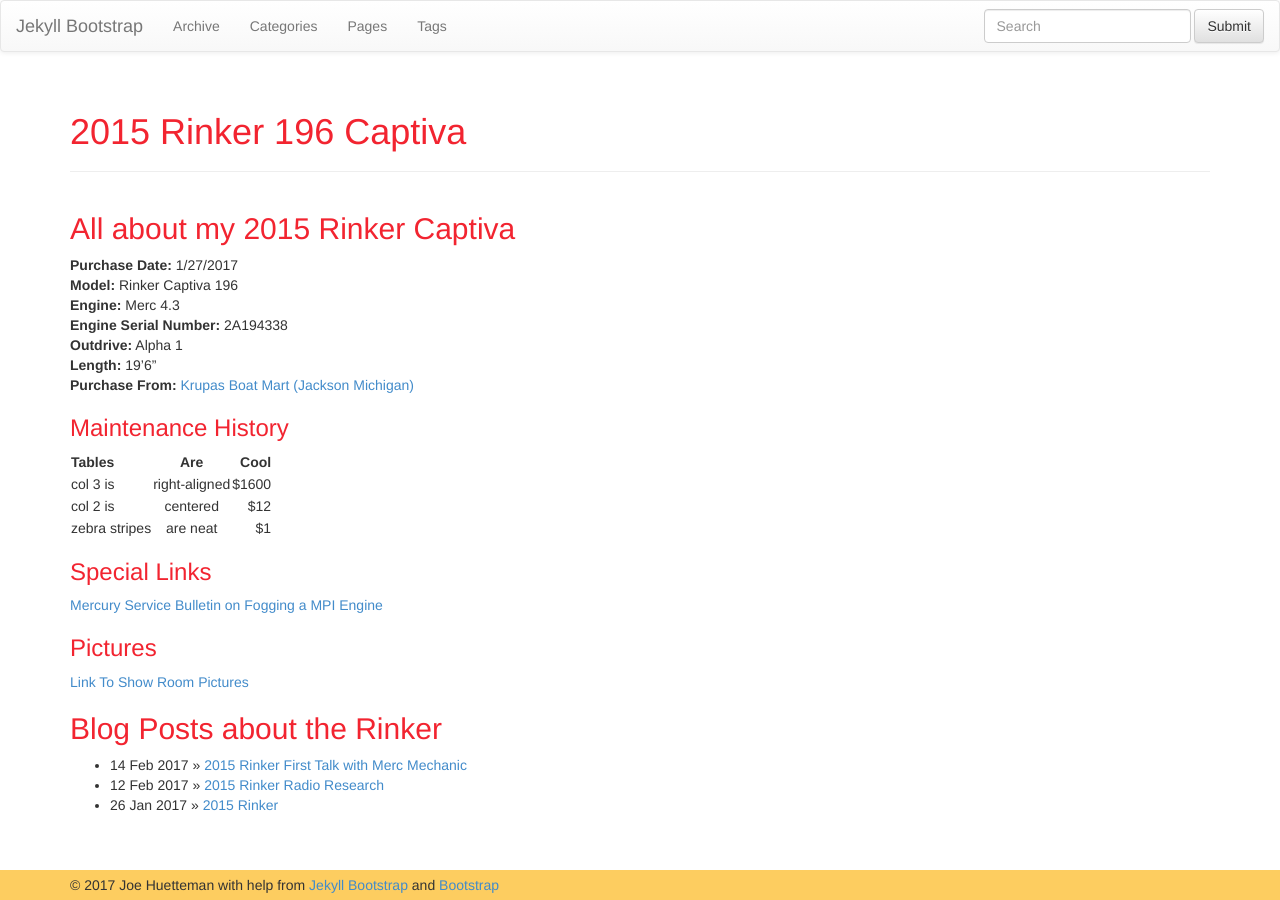
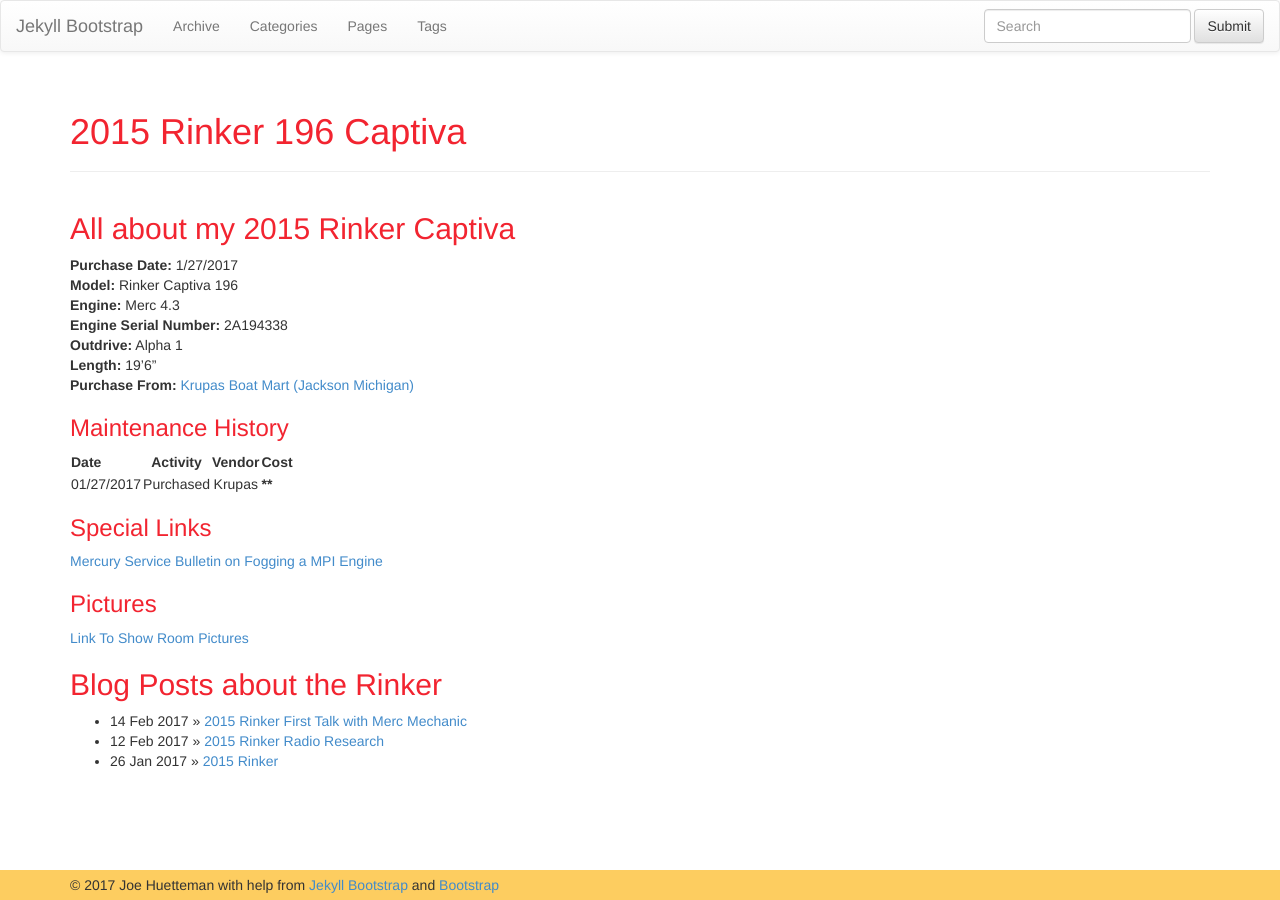
Before and after one commit to huettemanj/huettemanj.github.io, a Jekyll site: the page built from Rinker.md, in a window 1280 px wide. Built offline with Jekyll 4.4.1, drawn with Linux system fonts in a browser that asks for light colours; nearby versions of some CDN libraries.

Commit message:
added maint table to rinker

```diff
--- a/Rinker.md
+++ b/Rinker.md
@@ -19,11 +19,11 @@ sitemap: false
 
 ### Maintenance History ###
 
-| Tables        | Are           | Cool  |
-| ------------- |:-------------:| -----:|
-| col 3 is      | right-aligned | $1600 |
-| col 2 is      | centered      |   $12 |
-| zebra stripes | are neat      |    $1 |
+| Date       | Activity      | Vendor    | Cost   |
+| ---------- |:-------------:| :--------:| ------ |
+| 01/27/2017 | Purchased     | Krupas    | ****** |
+
+
 
 ### Special Links ###
 [Mercury Service Bulletin on Fogging a MPI Engine](http://www.marinemechanic.com/merc/distributors/mercurymarine/sterndrive/foggingefi.pdf)
```
